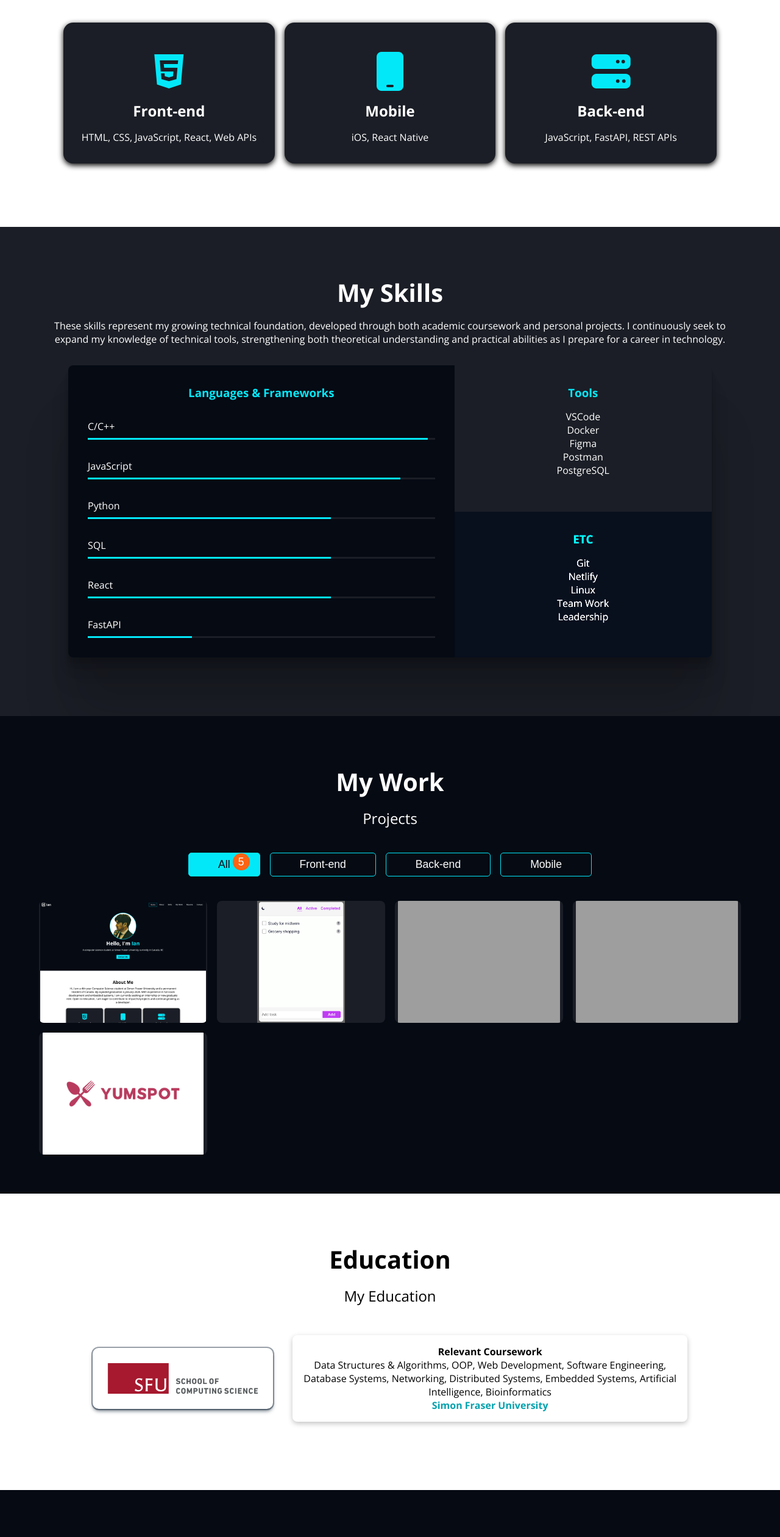
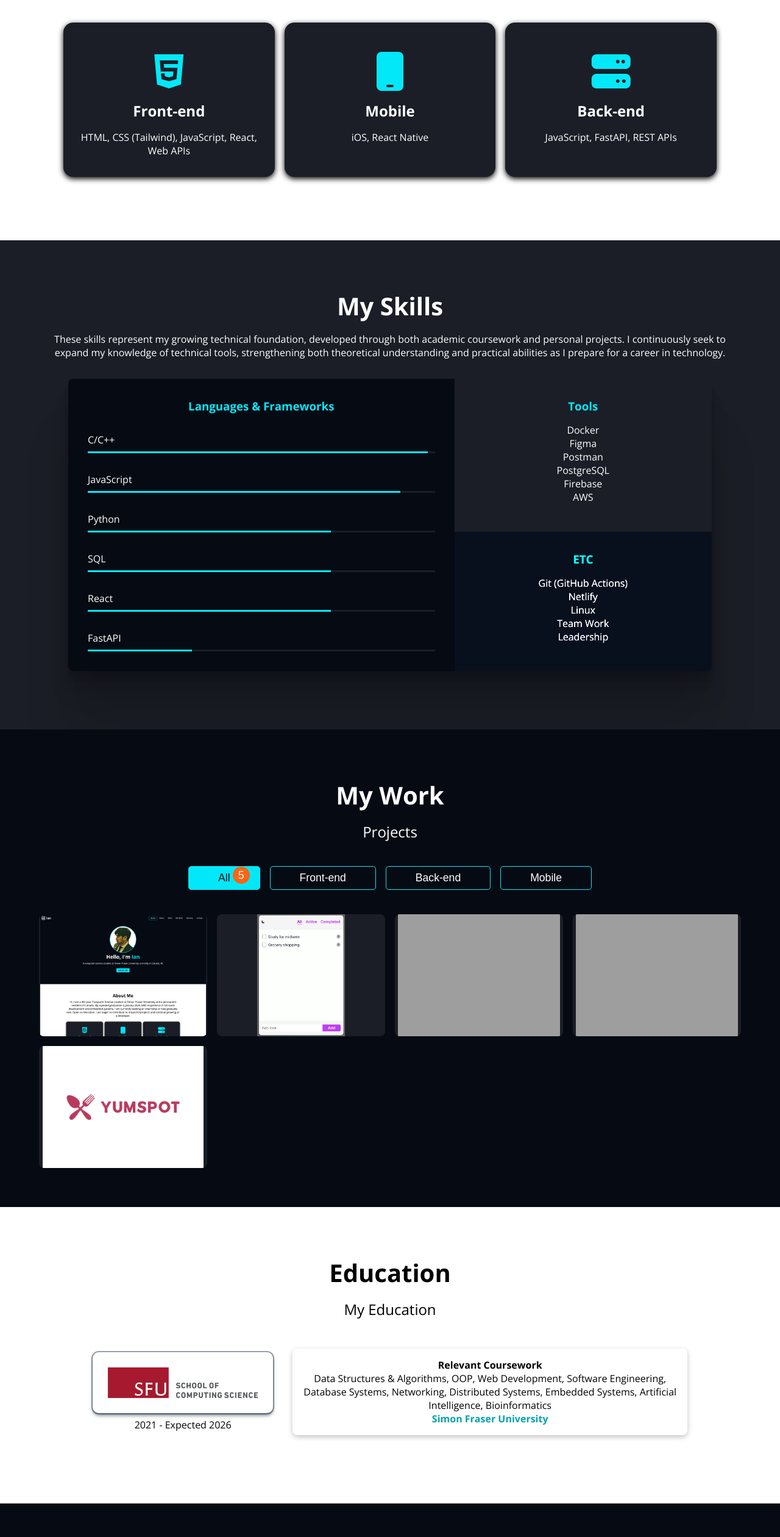
Before and after one commit to ian807b/portfolio, a plain HTML site: page index.html in a window 1280 px wide. Shown: the part 977-3497 px from the top of the page at 61% size. Drawn offline with nearby package versions, Linux system fonts and the light colour scheme; grey boxes are pictures that could not be loaded.

Commit message:
Added expected

```diff
--- a/css/style.css
+++ b/css/style.css
@@ -448,6 +448,16 @@ button:focus {
   filter: brightness(70%);
 }
 
+.education__logo {
+  display: flex;
+  flex-direction: column;
+  align-items: center;
+  gap: 0.5rem;
+}
+
+.education__expected {
+}
+
 /* Arrow up */
 .arrow-up {
   background-color: var(--color-primary);
--- a/index.html
+++ b/index.html
@@ -89,7 +89,7 @@
           <li class="major">
             <i class="fa-brands fa-html5 major__icon"></i>
             <p class="major__title">Front-end</p>
-            <p>HTML, CSS, JavaScript, React, Web APIs</p>
+            <p>HTML, CSS (Tailwind), JavaScript, React, Web APIs</p>
           </li>
           <li class="major">
             <i class="fa-solid fa-mobile major__icon"></i>
@@ -168,17 +168,18 @@
             <section class="skills__tools">
               <h3 class="skills__title">Tools</h3>
               <ul>
-                <li>VSCode</li>
                 <li>Docker</li>
                 <li>Figma</li>
                 <li>Postman</li>
                 <li>PostgreSQL</li>
+                <li>Firebase</li>
+                <li>AWS</li>
               </ul>
             </section>
             <section class="skills__etc">
               <h3 class="skills__title">ETC</h3>
               <ul>
-                <li>Git</li>
+                <li>Git (GitHub Actions)</li>
                 <li>Netlify</li>
                 <li>Linux</li>
                 <li>Team Work</li>
@@ -225,7 +226,10 @@
                 />
                 <div class="project__metadata">
                   <h3 class="project__title">Project #1</h3>
-                  <p>This website. A static website deployed at AWS, using S3 bucket, CloudFront, and Route 53 in an organization unit.</p>
+                  <p>This website. A static website deployed at AWS, using S3
+                    bucket, CloudFront, and Route 53 with automation using
+                    GitHub Actions.
+                    .</p>
                 </div>
               </a>
             </li>
@@ -294,11 +298,14 @@
         <p class="description">My Education</p>
         <ul class="educations">
           <li class="education">
-            <img
-              src="images/sfu-cs-logo.png"
-              alt="sfu-cs"
-              class="education__img"
-            >
+            <div class="education__logo">
+              <img
+                src="images/sfu-cs-logo.png"
+                alt="sfu-cs"
+                class="education__img"
+              >
+              <p class="education__expected">2021 - Expected 2026</p>
+            </div>
             <div class="education__bubble">
               <p>
                 <b>Relevant Coursework</b></br> Data Structures & Algorithms, OOP, Web
```
Also changed, not shown: 2 other files.
